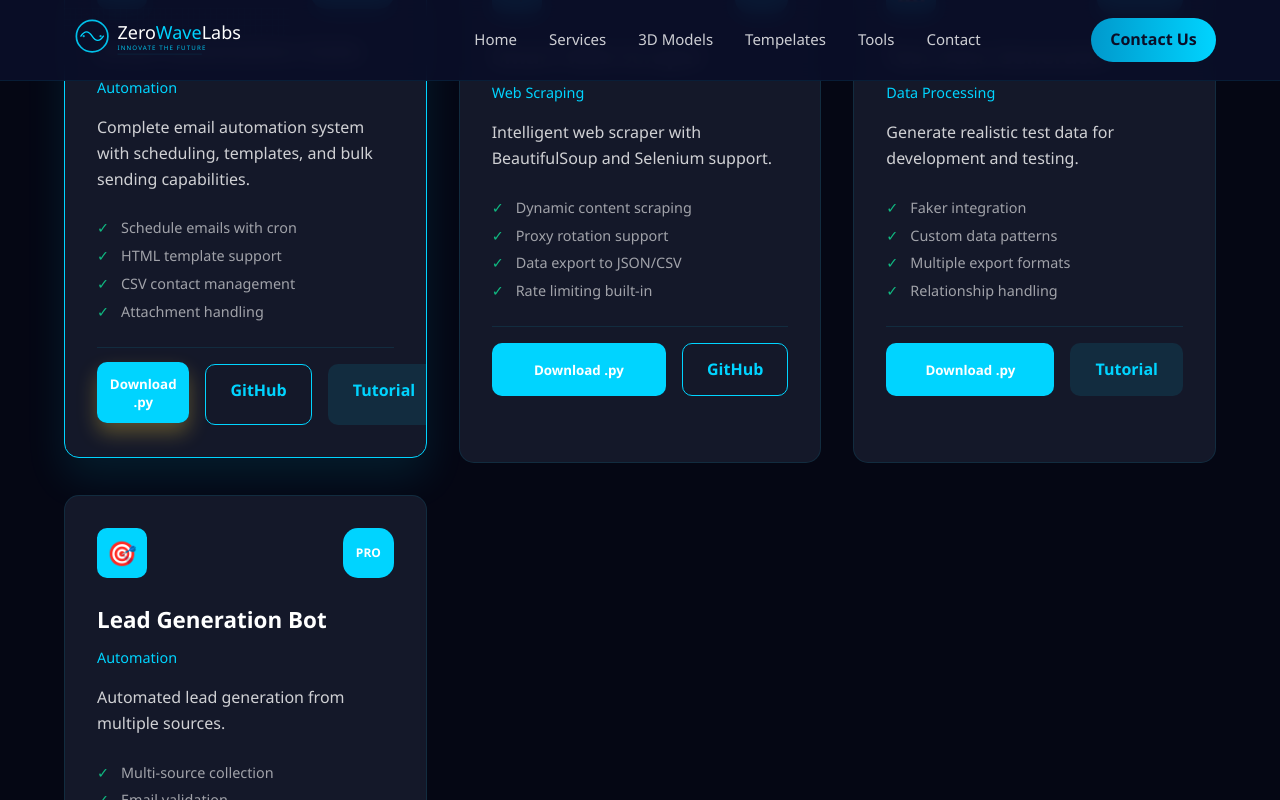
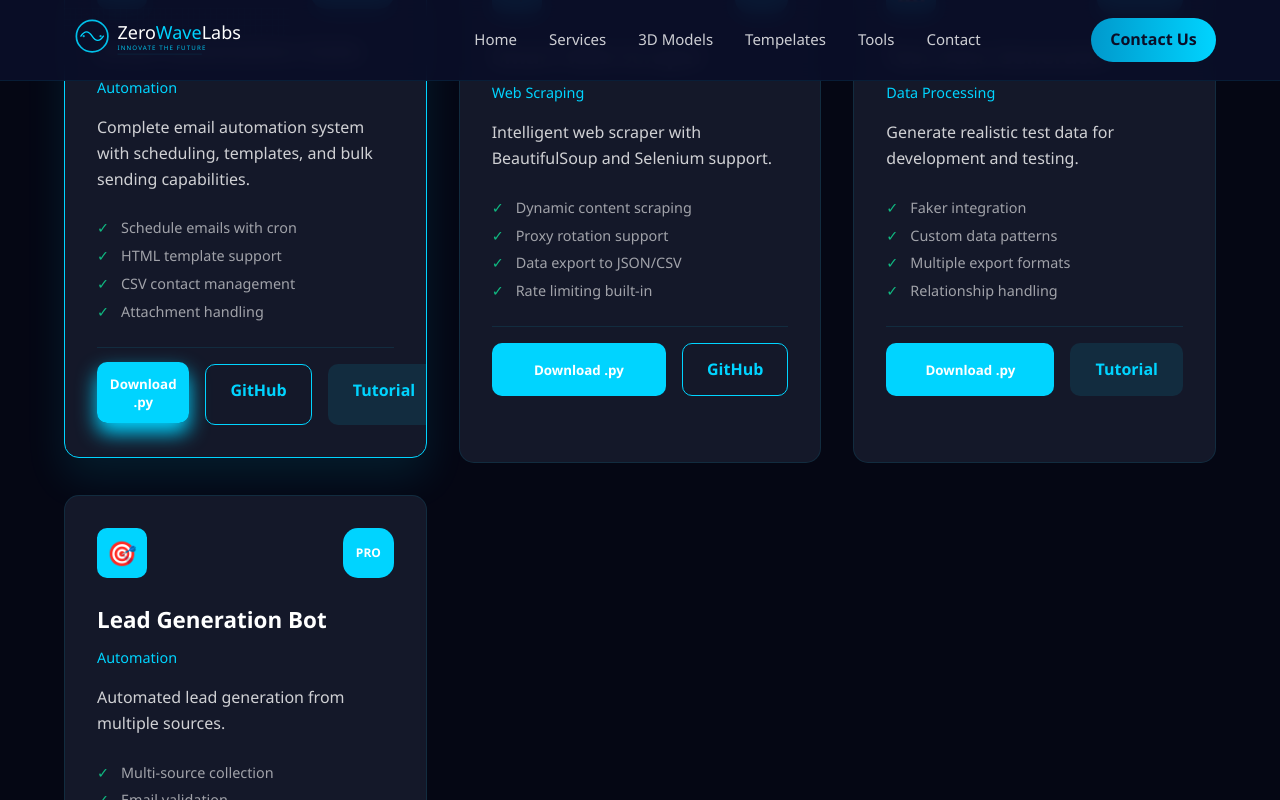
Before and after one commit to IbrahimAhmed413/ZeroWaveLabs, a React (Create React App) app: page /tools in a window 1280 px wide. In both pictures the pointer is over the button 143 px from the left and 399 px from the top of the page. Built offline with nearby package versions, Linux system fonts and the light colour scheme.

Commit message:
feat: updated

```diff
--- a/src/pages/Tools.css
+++ b/src/pages/Tools.css
@@ -264,7 +264,7 @@ body {
 
 .btn-download-py:hover {
     transform: translateY(-2px);
-    box-shadow: 0 10px 20px rgba(255, 212, 59, 0.3);
+    box-shadow: 0 10px 20px var(--primary-cyan);
 }
 
 .btn-github,
```
